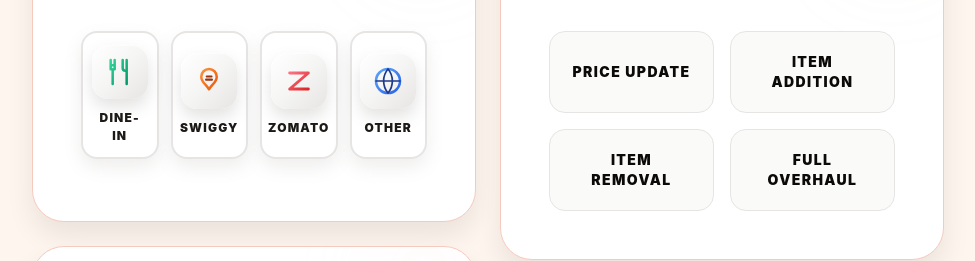
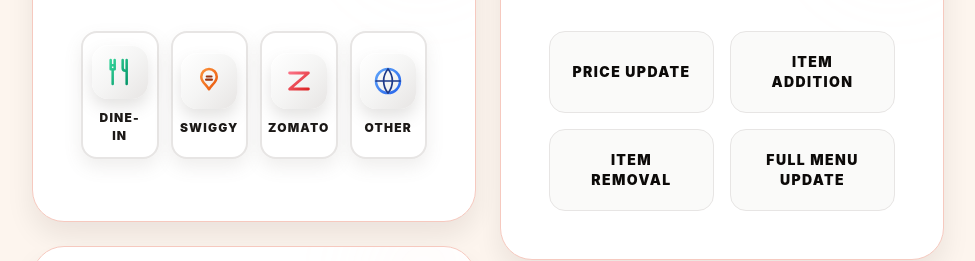
Before and after one commit to riteshgavade53-blip/petpooja-menu-portal, a React (Vite) app: page / in a window 1280 px wide. Shown: the part 1820-2081 px from the top of the page, without its empty margins (296-1271 px from the left). Built offline with nearby package versions, Linux system fonts and the light colour scheme.

Commit message:
Update App.tsx

```diff
--- a/src/App.tsx
+++ b/src/App.tsx
@@ -756,7 +756,7 @@ function MenuUpdateForm({ formData, setFormData, onSubmit }: { formData: any, se
               >
                 <div className="space-y-6">
                   <div className="grid grid-cols-2 gap-4">
-                    {['Price Update', 'Item Addition', 'Item Removal', 'Full Overhaul'].map((t) => (
+                    {['Price Update', 'Item Addition', 'Item Removal', 'Full Menu Update'].map((t) => (
                       <RadioOption
                         key={t}
                         label={t}
```
